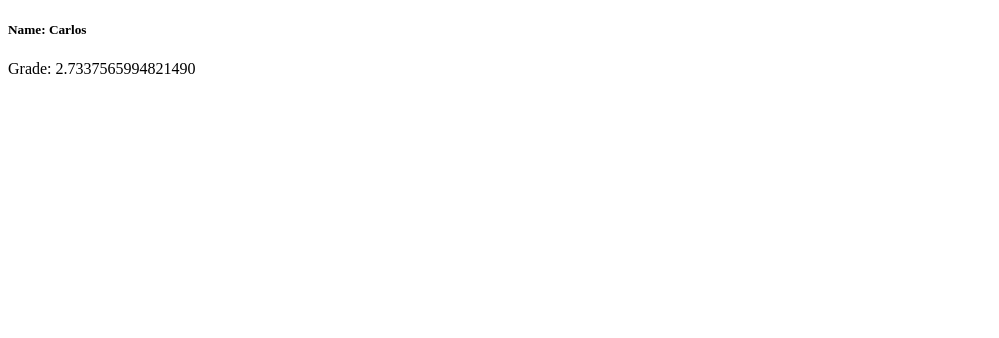
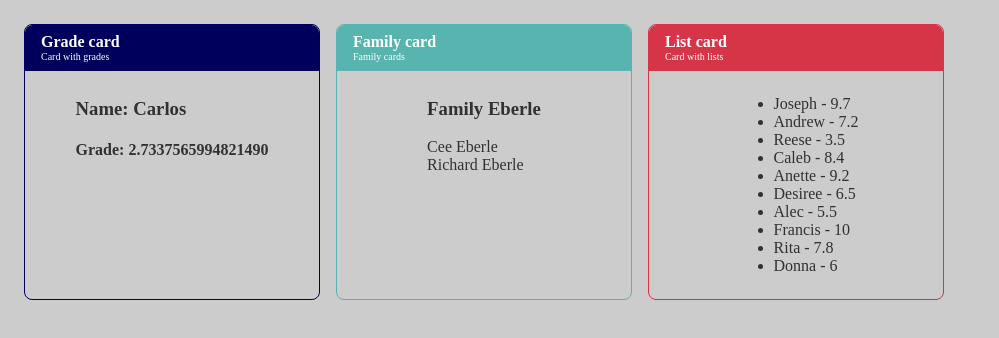
Before and after one commit to pedrovsp/ReactStudies, a React (Create React App) app: page / in a window 1280 px wide. Shown: the top 338 px of the page, without its empty margins (0-999 px from the left). Built offline with nearby package versions, Linux system fonts and the light colour scheme.

Commit message:
child exercise, repetition list

```diff
--- /dev/null
+++ b/src/App.css
@@ -0,0 +1,7 @@
+.Grid {
+    display: grid;
+    grid-template-columns: repeat( auto-fill, minmax(250px, 1fr) );
+    column-gap: 1em;
+    row-gap: 1em;
+    width: 100%;
+}
--- a/src/App.jsx
+++ b/src/App.jsx
@@ -1,7 +1,28 @@
 import React from 'react';
+import './App.css';
+
+import Card from './components/layout/Card'
+
 import StudentGrade from './components/StudentGrades'
+import Parent from './components/Parent'
+import Child from './components/Child'
+import StudentList from './components/StudentList'
+
+import students from './data/students';
+
 export default () => (
-    <React.Fragment>
-        <StudentGrade name="Carlos" maxGrade="10" minGrade="0"></StudentGrade>
-    </React.Fragment>
+    <div className="Grid">
+        <Card title="Grade card" desc="Card with grades" color="#00005c">
+            <StudentGrade name="Carlos" maxGrade="10" minGrade="0"></StudentGrade>
+        </Card>
+        <Card title="Family card" desc="Family cards" color="#58b4ae">
+            <Parent familyName="Eberle">
+                <Child name="Cee" style={ {marginBottom: '10px'} }></Child>
+                <Child name="Richard"></Child>
+            </Parent>
+        </Card>
+        <Card title="List card" desc="Card with lists" color="#d63447">
+            <StudentList students={ students }></StudentList>
+        </Card>
+    </div>
 )
--- a/src/components/Child.jsx
+++ b/src/components/Child.jsx
@@ -1,5 +1,5 @@
 import React from 'react';
 
 export default (props) => {
-    return <button>I'm going</button>
+    return <div>{props.name} {props.familyName}</div>
 }
--- a/src/components/Parent.jsx
+++ b/src/components/Parent.jsx
@@ -3,6 +3,6 @@ import { childrenProps } from '../utils/react-utils'
 
 export default (props) =>
         <div>
-            <h1>Family { props.familyName }</h1>
+            <h3>Family { props.familyName }</h3>
             { childrenProps(props) }
         </div>
--- a/src/components/StudentGrades.jsx
+++ b/src/components/StudentGrades.jsx
@@ -4,8 +4,8 @@ export default function(props) {
     const grade = randomNumber(props.minGrade, props.maxGrade)
     return (
         <div>
-            <h5>Name: {props.name}</h5>
-            <div>Grade: {grade}</div>
+            <h3>Name: {props.name}</h3>
+            <h4>Grade: {grade}</h4>
         </div>
     )
 }
--- /dev/null
+++ b/src/components/StudentList.jsx
@@ -0,0 +1,13 @@
+import React from 'react';
+
+export default (props) => {
+    const listItems = props.students.map(student => {
+        return <li key={student.id}>{ student.name } - {student.grade }</li>
+    })
+
+    return (
+        <ul>
+            { listItems }
+        </ul>
+    )
+}
--- /dev/null
+++ b/src/components/layout/Card.css
@@ -0,0 +1,30 @@
+.Card {
+    border: 1px solid;
+    border-radius: 8px;
+    margin-bottom: 10px;
+}
+.Card .Header {
+    border-bottom: 1px solid;
+    padding: 0.5em 1em;
+    display: flex;
+    flex-flow: column;
+    justify-content: center;
+    color: white;
+    border-top-left-radius: 8px;
+    border-top-right-radius: 8px;
+}
+
+.Card .Header .Title {
+    font-weight: bold;
+}
+
+
+.Card .Header .Desc {
+    font-size: 10px;
+}
+
+.Card .Content {
+    padding: 0.5em 1em;
+    display: flex;
+    justify-content: center;
+}
--- /dev/null
+++ b/src/components/layout/Card.jsx
@@ -0,0 +1,19 @@
+import React from 'react';
+import './Card.css';
+
+export default (props) => {
+    const styles = {
+        backgroundColor: props.color,
+        borderColor: props.color
+    }
+    return(
+    <div className="Card" style={{borderColor: props.color}}>
+        <div className="Header" style={styles}>
+            <span className="Title">{ props.title }</span>
+            <span className="Desc">{ props.desc }</span>
+        </div>
+        <div className="Content">
+            { props.children }
+        </div>
+    </div>
+)}
--- /dev/null
+++ b/src/data/students.js
@@ -0,0 +1,12 @@
+export default [
+    { id:1, name: 'Joseph', grade: 9.7 },
+    { id:2, name: 'Andrew', grade: 7.2 },
+    { id:3, name: 'Reese', grade: 3.5 },
+    { id:4, name: 'Caleb', grade: 8.4 },
+    { id:5, name: 'Anette', grade: 9.2 },
+    { id:6, name: 'Desiree', grade: 6.5 },
+    { id:7, name: 'Alec', grade: 5.5 },
+    { id:8, name: 'Francis', grade: 10 },
+    { id:9, name: 'Rita', grade: 7.8 },
+    { id:10, name: 'Donna', grade: 6 },
+]
--- /dev/null
+++ b/src/index.css
@@ -0,0 +1,6 @@
+body {
+    background-color: #ccc;
+    color: #313131;
+    padding: 1em;
+    font-size: 1rem;
+}
--- a/src/index.js
+++ b/src/index.js
@@ -1,6 +1,7 @@
 import ReactDOM from 'react-dom';
 import React from 'react';
 import App from './App';
+import './index.css'
 
 const element = document.getElementById('root');
 ReactDOM.render(
```
